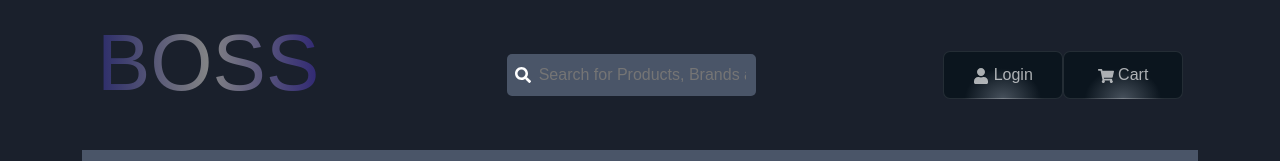
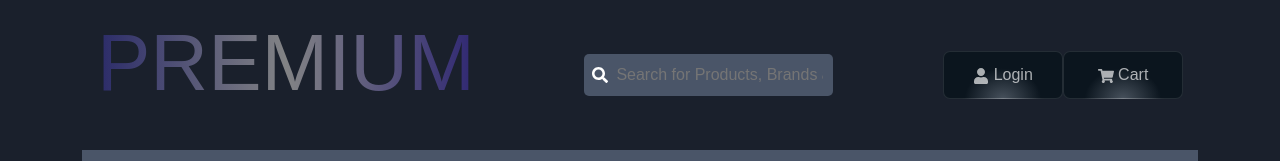
Before and after one commit to albin-boss/ecommerce, a React (Create React App) app: page / in a window 1280 px wide. Shown: the top 161 px of the page. Built offline with nearby package versions, Linux system fonts and the light colour scheme.

Commit message:
Update Home.jsx

```diff
--- a/src/pages/Home.jsx
+++ b/src/pages/Home.jsx
@@ -145,7 +145,7 @@ const Home = () => {
     <div className="container">
       {/* Header */}
       <header>
-        <h1>BOSS</h1>
+        <h1>PREMIUM</h1>
         <div className="search-box">
           <FaSearch />
           <input type="text" placeholder="Search for Products, Brands and More" />
```
